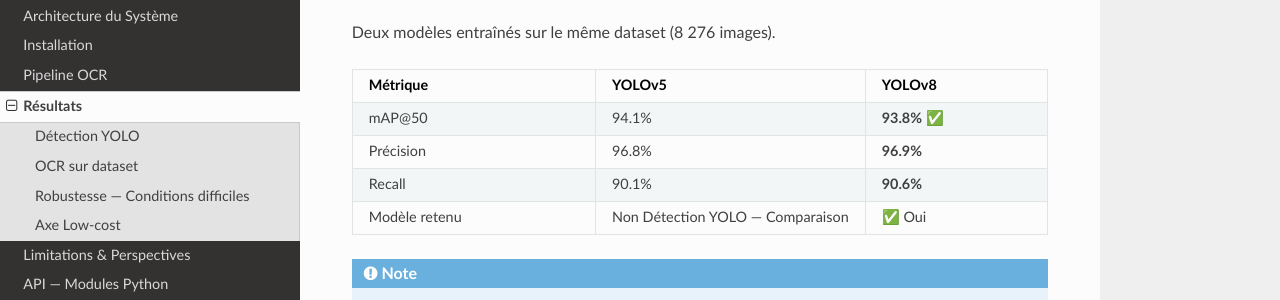
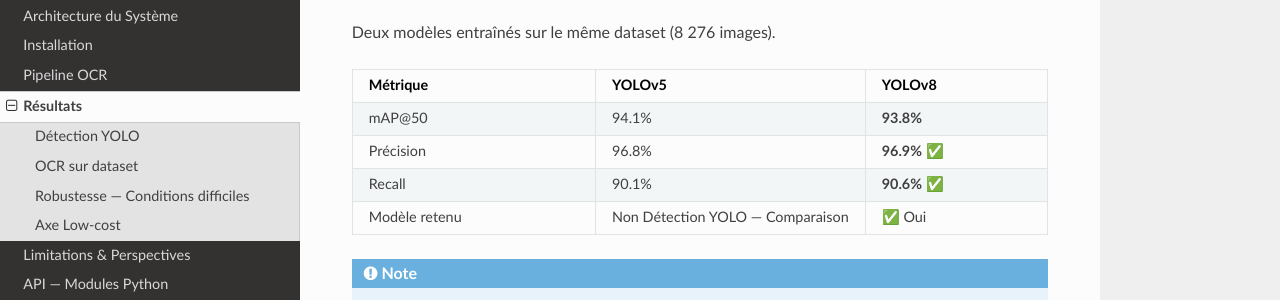
Before and after one commit to adama-basse/Smart_Parking, a Sphinx documentation site: the page built from docs/source/resultats.rst, in a window 1280 px wide and 900 px high. Shown: the part 195-495 px from the top of the window. Built offline with Sphinx 7.4.7 and the Read the Docs theme 3.1.0, drawn with Linux system fonts in a browser that asks for light colours.

Commit message:
Derniers réglages

```diff
--- a/docs/source/resultats.rst
+++ b/docs/source/resultats.rst
@@ -15,13 +15,13 @@ Deux modèles entraînés sur le même dataset (8 276 images).
      - YOLOv8
    * - mAP\@50
      - 94.1%
-     - **93.8%** ✅
+     - **93.8%**
    * - Précision
      - 96.8%
-     - **96.9%**
+     - **96.9%** ✅
    * - Recall
      - 90.1%
-     - **90.6%**
+     - **90.6%** ✅
    * - Modèle retenu
      - Non Détection YOLO — Comparaison
      - ✅ Oui
```
